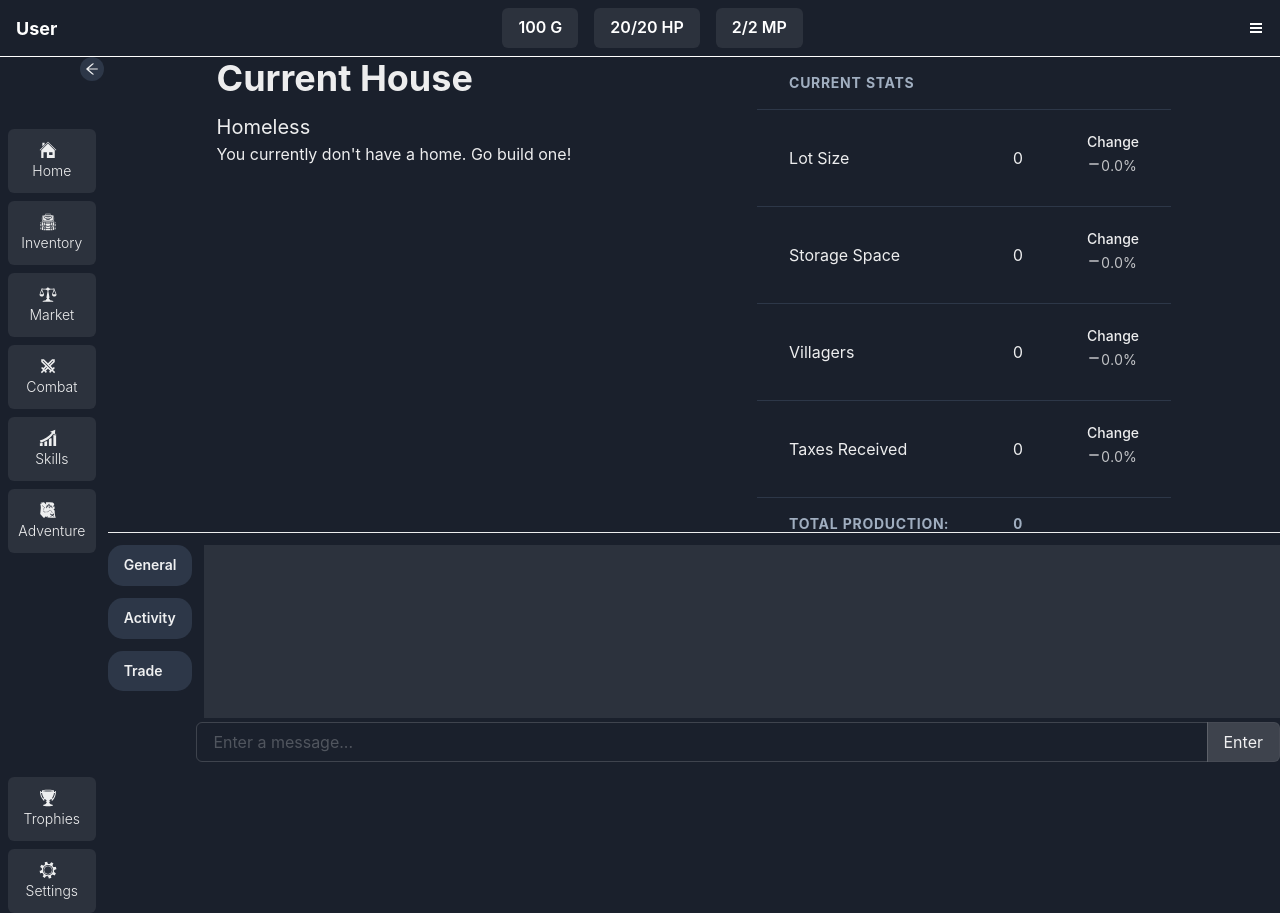
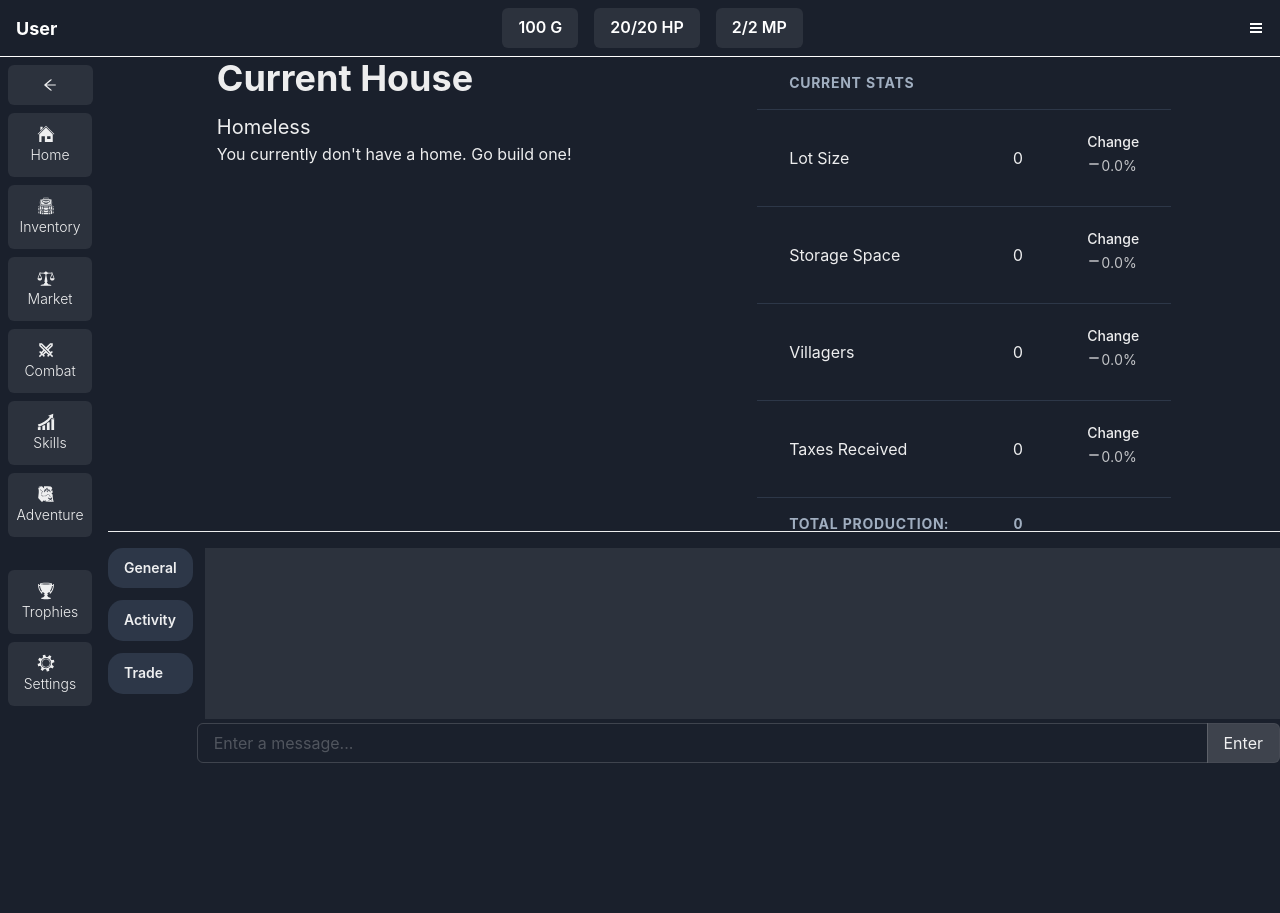
Before and after one commit to ZMonk91/ember-rising, a React (Create React App) app: page /achievements in a window 1280 px wide. After the commit the page ends 800 px from the top, so only its background shows below. Built offline with nearby package versions, Linux system fonts and the light colour scheme.

Commit message:
Minor bug fixes

```diff
--- a/src/Components/Screens/Layout.js
+++ b/src/Components/Screens/Layout.js
@@ -14,7 +14,7 @@ export const Layout = () => {
 			h="90vh"
 			templateRows="repeat(12, 1fr)"
 			templateColumns="repeat(24,1fr)"
-			gap={3}
+			gap={4}
 			width="100%"
 		>
 			<GridItem
@@ -22,7 +22,6 @@ export const Layout = () => {
 				rowSpan={12}
 				width="100%"
 				ml={2}
-				borderRight="0px"
 			>
 				<SidenavContainer isOpen={isOpen} toggle={toggle} />
 			</GridItem>
--- a/src/Components/Sidenav/SidenavContainer.js
+++ b/src/Components/Sidenav/SidenavContainer.js
@@ -6,20 +6,21 @@ import {SidenavToggle} from "./SidenavToggle"
 
 export const SidenavContainer = ({isOpen, toggle}) => {
 	const SideLinks = SIDEBARITEMS
-
 	return (
 		<Grid
 			templateColumns="repeat(3,1fr)"
-			templateRows="repeat(12, 1fr)"
+			templateRows="repeat(20, 1fr)"
 			gap={2}
+			style={{height: 'calc(100vh - 85px)'}}
 		>
-			<GridItem rowSpan={1} colSpan={3} width="100%" height="100%">
+			<GridItem rowSpan={1} colSpan={3} width="100%">
 				<SidenavToggle isOpen={isOpen} toggle={() => toggle()} />
 			</GridItem>
+
 			{SideLinks.map((link, index) => {
 				if (index <= 5) {
 					return (
-						<GridItem rowSpan={1} colSpan={3} width="100%" height="100%">
+						<GridItem key={index} rowSpan={1} colSpan={3} width="100%" height="100%">
 							<SidenavItem isOpen={isOpen} props={link} />
 						</GridItem>
 					)
@@ -27,7 +28,13 @@ export const SidenavContainer = ({isOpen, toggle}) => {
 					/* Space the last two links out */
 
 					return (
-						<GridItem rowSpan={1} colSpan={3} width="100%" rowStart={index + 5}>
+						<GridItem
+							key={index}
+							rowSpan={1}
+							colSpan={3}
+							width="100%"
+							rowStart={index + 5}
+						>
 							<SidenavItem isOpen={isOpen} props={link} />
 						</GridItem>
 					)
--- a/src/Components/Sidenav/SidenavItem.js
+++ b/src/Components/Sidenav/SidenavItem.js
@@ -22,7 +22,7 @@ export const SidenavItem = ({isOpen, ...props}) => {
 							display={isOpen ? "contents" : "none"}
 							fontSize={"sm"}
 							fontWeight="light"
-							mt={2}
+							// mt={2}
 						>
 							{isOpen && props.name}
 						</Box>
--- a/src/Components/Sidenav/SidenavToggle.js
+++ b/src/Components/Sidenav/SidenavToggle.js
@@ -1,22 +1,14 @@
-import React from "react";
-import {Box, IconButton} from '@chakra-ui/react'
+import React from "react"
+import {IconButton} from "@chakra-ui/react"
 import {AiOutlineArrowLeft, AiOutlineArrowRight} from "react-icons/ai"
 
 export const SidenavToggle = ({isOpen, toggle}) => {
-
-
-    return (
-			<Box
-				ml={1}
-				onClick={toggle}
-				float="right"
-				cursor="pointer"
-				bg="gray.700"
-				_hover={{bg: "gray.600", transition: "all 0.5s ease-in-out"}}
-				p={1}
-				borderRadius={"50%"}
-			>
-				{isOpen ? <AiOutlineArrowLeft /> : <AiOutlineArrowRight />}
-			</Box>
-		)
+	return (
+		<IconButton
+			mt={2}
+			width='92%'
+			icon={isOpen ? <AiOutlineArrowLeft /> : <AiOutlineArrowRight />}
+			onClick={toggle}
+		></IconButton>
+	)
 }
```
